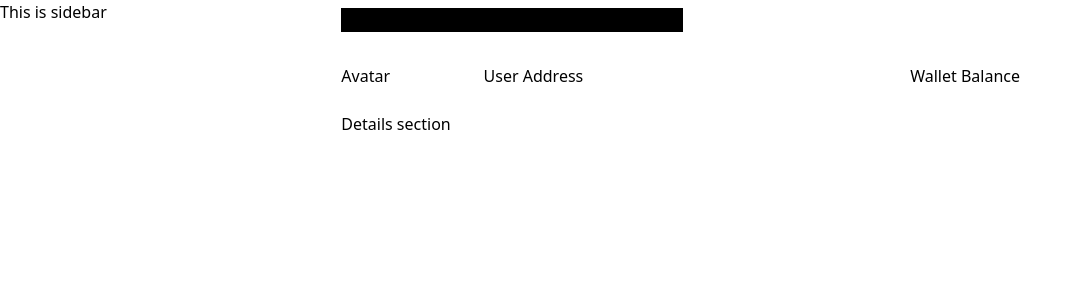
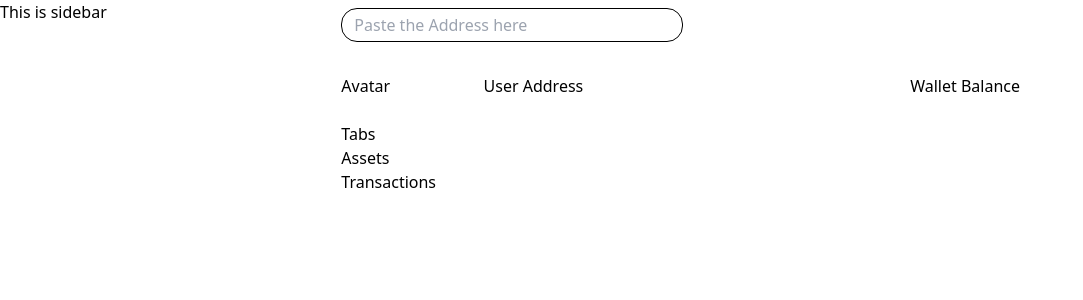
Before and after one commit to Sharan-ram/covalent-test, a React (Create React App) app: page / in a window 1280 px wide. Shown: the top 300 px of the page, without its empty margins (0-1083 px from the left). Built offline with nearby package versions, Linux system fonts and the light colour scheme.

Commit message:
Add initial style for search box

```diff
--- a/src/Components/AtomicComponents/Input.js
+++ b/src/Components/AtomicComponents/Input.js
@@ -1,10 +1,11 @@
 function Input({ value, onChange }) {
   return (
     <input
-      className="w-2/5 bg-black"
+      className="w-2/5 px-3 py-1 border rounded-2xl border-black"
       type="text"
       value={value}
       onChange={onChange}
+      placeholder="Paste the Address here"
     />
   );
 }
--- /dev/null
+++ b/src/Components/AtomicComponents/Tabs.js
@@ -0,0 +1,5 @@
+function Tabs() {
+  return <div>Tabs</div>;
+}
+
+export default Tabs;
--- /dev/null
+++ b/src/Components/CompositeComponents/Assets.js
@@ -0,0 +1,5 @@
+function Assets() {
+  return <div>Assets</div>;
+}
+
+export default Assets;
--- a/src/Components/CompositeComponents/Sections/Details.js
+++ b/src/Components/CompositeComponents/Sections/Details.js
@@ -1,5 +1,15 @@
+import Tabs from "../../AtomicComponents/Tabs";
+import Assets from "../Assets";
+import Transactions from "../Transactions";
+
 function DetailSection() {
-  return <div> Details section</div>;
+  return (
+    <div>
+      <Tabs />
+      <Assets />
+      <Transactions />
+    </div>
+  );
 }
 
 export default DetailSection;
--- /dev/null
+++ b/src/Components/CompositeComponents/Transactions.js
@@ -0,0 +1,5 @@
+function Transactions() {
+  return <div>Transactions</div>;
+}
+
+export default Transactions;
--- a/src/assets/main.css
+++ b/src/assets/main.css
@@ -495,9 +495,27 @@ video {
   width: 33.333333%;
 }
 
-.bg-black {
-  --tw-bg-opacity: 1;
-  background-color: rgb(0 0 0 / var(--tw-bg-opacity));
+.rounded-2xl {
+  border-radius: 1rem;
+}
+
+.border {
+  border-width: 1px;
+}
+
+.border-black {
+  --tw-border-opacity: 1;
+  border-color: rgb(0 0 0 / var(--tw-border-opacity));
+}
+
+.px-3 {
+  padding-left: 0.75rem;
+  padding-right: 0.75rem;
+}
+
+.py-1 {
+  padding-top: 0.25rem;
+  padding-bottom: 0.25rem;
 }
 
 .py-6 {
```
